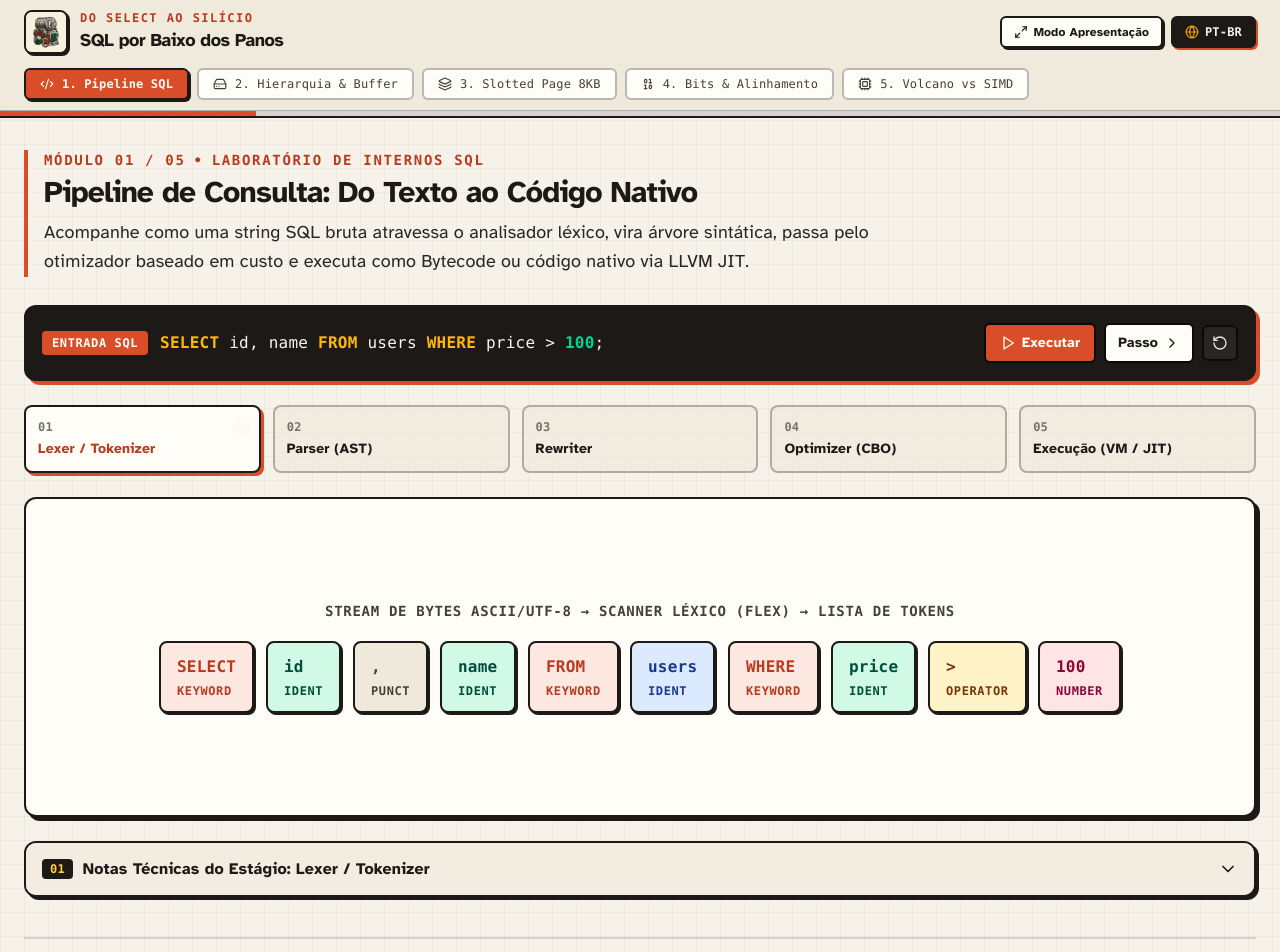
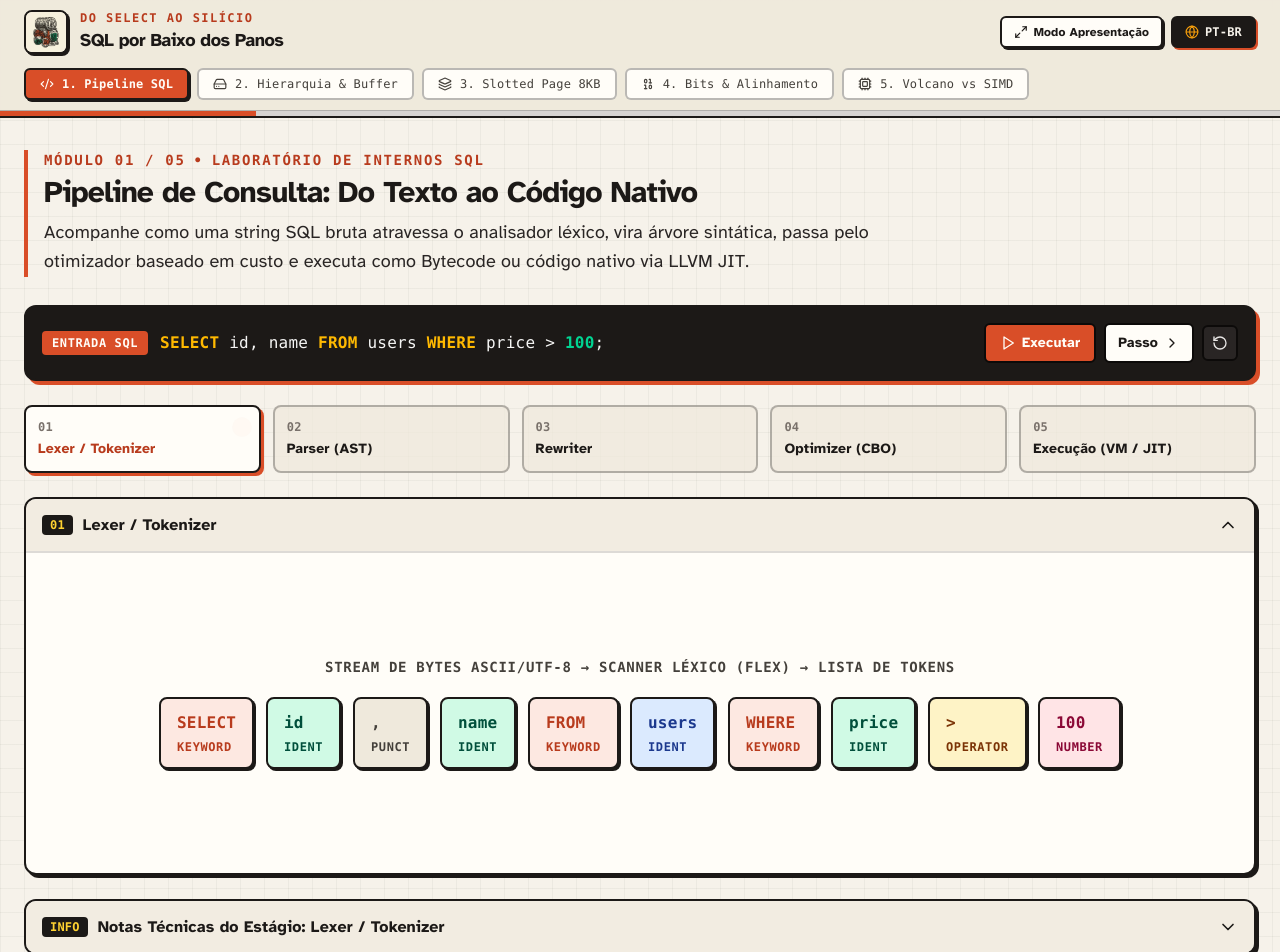
Before and after one commit to eduardoutsch/sql-under-the-hood, a React (Vite) app: page / in a window 1280 px wide. Shown: the top 952 px of the page. Built offline with nearby package versions, Linux system fonts and the light colour scheme.

Commit message:
feat: wrap module sections in collapsible accordion panels
Signed-off-by: eduardoutsch <utscheduardo@gmail.com>

```diff
--- a/src/features/bitInspector/BitInspectorModule.tsx
+++ b/src/features/bitInspector/BitInspectorModule.tsx
@@ -50,12 +50,10 @@ export function BitInspectorModule({ t }: BitInspectorModuleProps) {
         ))}
       </div>
 
-      <div className="bg-[#FFFDF8] border-2 border-stone-900 shadow-[4px_4px_0px_#1c1917] rounded-xl p-5 space-y-4">
+      <AccordionPanel title={t.m4.bitmapTitle} badge="t_bits" defaultOpen={true}>
+        <div className="space-y-4">
           <div className="flex flex-wrap items-center justify-between gap-2">
-          <div>
-            <h4 className="font-bold text-base sm:text-lg text-stone-900">{t.m4.bitmapTitle}</h4>
             <p className="text-xs sm:text-sm text-stone-700">{t.m4.bitmapExplain}</p>
-          </div>
             <div className="font-mono text-xs sm:text-sm font-bold px-3 py-1.5 rounded-md bg-emerald-100 border-2 border-stone-900 text-emerald-950">
               {t.m4.payloadSize}: {vm.payloadBytes} Bytes ({t.m4.nullBitmapSuffix})
             </div>
@@ -86,6 +84,7 @@ export function BitInspectorModule({ t }: BitInspectorModuleProps) {
             )}
           </div>
         </div>
+      </AccordionPanel>
 
       <AccordionPanel title={t.m4.alignTitle} badge="64-BIT" defaultOpen={false}>
         <div className="space-y-4">
--- a/src/features/queryPipeline/QueryPipelineModule.tsx
+++ b/src/features/queryPipeline/QueryPipelineModule.tsx
@@ -89,7 +89,12 @@ export function QueryPipelineModule({ t, lang }: QueryPipelineModuleProps) {
         })}
       </div>
 
-      <div className="bg-[#FFFDF8] border-2 border-stone-900 shadow-[4px_4px_0px_#1c1917] rounded-xl p-5 sm:p-6 min-h-[320px] flex flex-col justify-center">
+      <AccordionPanel
+        title={t.m1.stages[vm.stage].name}
+        badge={`0${vm.stage + 1}`}
+        defaultOpen={true}
+      >
+        <div className="min-h-[280px] flex flex-col justify-center">
           {vm.stage === 0 && <LexerStageView tokens={vm.tokens} banner={t.m1.lexerBanner} />}
           {(vm.stage === 1 || vm.stage === 2) && <AstStageView isRewriter={vm.stage === 2} t={t} />}
           {vm.stage === 3 && <OptimizerStageView t={t} />}
@@ -105,10 +110,11 @@ export function QueryPipelineModule({ t, lang }: QueryPipelineModuleProps) {
             />
           )}
         </div>
+      </AccordionPanel>
 
       <AccordionPanel
         title={`${t.m1.stageNotesLabel}: ${t.m1.stages[vm.stage].name}`}
-        badge={`0${vm.stage + 1}`}
+        badge="INFO"
         defaultOpen={false}
       >
         <p className="text-sm sm:text-base text-stone-800 leading-relaxed">{t.m1.stages[vm.stage].desc}</p>
--- a/src/features/slottedPage/SlottedPageModule.tsx
+++ b/src/features/slottedPage/SlottedPageModule.tsx
@@ -51,7 +51,8 @@ export function SlottedPageModule({ t }: SlottedPageModuleProps) {
         </div>
       </div>
 
-      <div className="bg-[#FFFDF8] border-2 border-stone-900 shadow-[4px_4px_0px_#1c1917] rounded-xl p-5 space-y-5 relative overflow-hidden">
+      <AccordionPanel title={t.m3.pageSizeBadge} badge="HEX" defaultOpen={true}>
+        <div className="space-y-5 relative overflow-hidden">
           <div className="flex justify-between text-xs font-mono font-semibold text-stone-700">
             <span>Byte 0x0000 (0)</span>
             <span>{t.m3.clickDelete}</span>
@@ -131,6 +132,7 @@ export function SlottedPageModule({ t }: SlottedPageModuleProps) {
             ))}
           </div>
         </div>
+      </AccordionPanel>
 
       <AccordionPanel title={t.m3.legendSectionLabel} badge="8 KB" defaultOpen={false}>
         <div className="grid grid-cols-1 md:grid-cols-3 gap-3 text-xs sm:text-sm font-mono">
--- a/src/features/volcanoSimd/VolcanoVsSimdModule.tsx
+++ b/src/features/volcanoSimd/VolcanoVsSimdModule.tsx
@@ -1,4 +1,5 @@
 import { ChevronRight, Pause, Play, RotateCcw } from 'lucide-react';
+import { AccordionPanel } from '../../components/AccordionPanel';
 import type { TranslationBundle } from '../../core/i18n';
 import { DATASET_PRICES } from '../../core/volcanoSimd';
 import { useVolcanoSimdViewModel } from './useVolcanoSimdViewModel';
@@ -164,15 +165,16 @@ export function VolcanoVsSimdModule({ t }: VolcanoVsSimdModuleProps) {
               );
             })}
           </div>
+        </div>
+      </div>
 
-          <div className="bg-[#1C1917] p-3 rounded-lg border-2 border-stone-900 font-mono text-xs sm:text-sm">
-            <div className="text-stone-200 mb-1">{t.m5.selVector}:</div>
-            <div className="text-emerald-300 truncate">
-              sel_vec[{vm.survivingIndices.length}] = [{vm.survivingIndices.join(', ')}]
-            </div>
+      <AccordionPanel title={t.m5.selVector} badge={`[${vm.survivingIndices.length}]`} defaultOpen={false}>
+        <div className="bg-[#1C1917] p-3 rounded-lg border-2 border-stone-900 font-mono text-xs sm:text-sm">
+          <div className="text-emerald-300 break-all">
+            sel_vec[{vm.survivingIndices.length}] = [{vm.survivingIndices.join(', ')}]
           </div>
         </div>
-      </div>
+      </AccordionPanel>
     </div>
   );
 }
```
Lines whose indentation alone changed are shown as unchanged.
